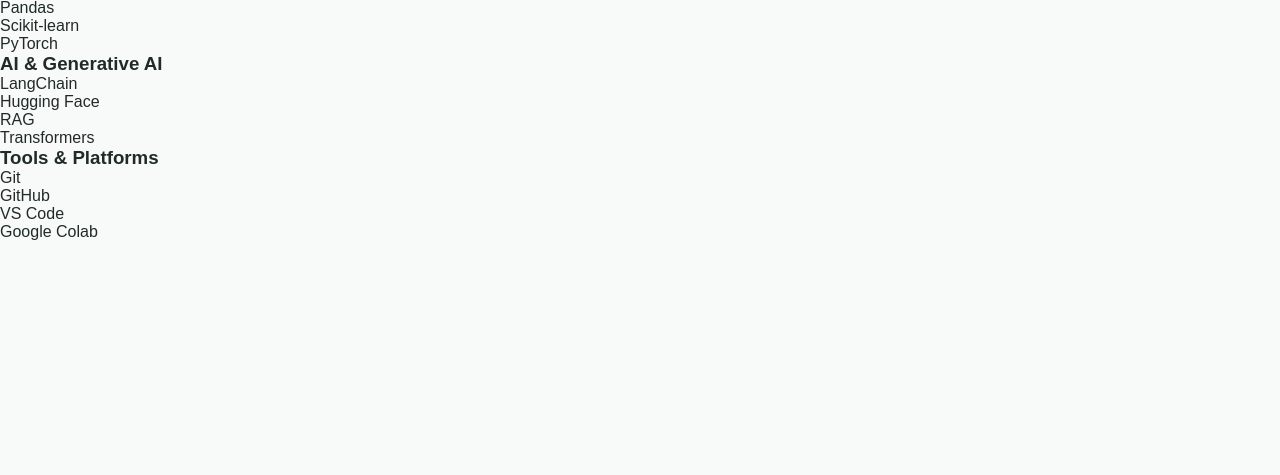
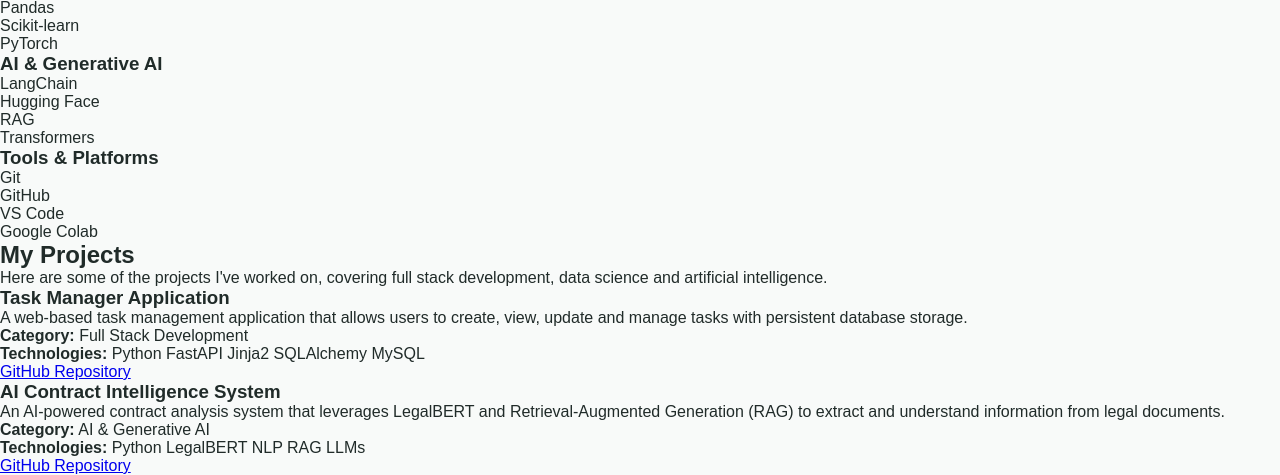
Before and after one commit to MokshithRao/personal-portfolio-application, a FastAPI app: page / in a window 1280 px wide. Shown: the part 2254-2729 px from the top of the page. Before the commit the page ends 2494 px from the top, so only its background shows below. Run offline with FastAPI, Linux system fonts and the light colour scheme.

Commit message:
Add projects section to portfolio and update home template context

```diff
--- a/main.py
+++ b/main.py
@@ -21,7 +21,8 @@ async def home(request: Request):
     context = {
         "request": request,
         "theme": theme,
-        "skills": skills
+        "skills": skills,
+        "projects": projects
     }
 
     return templates.TemplateResponse(
@@ -63,3 +64,35 @@ skills = [
         "technologies": ["Git", "GitHub", "VS Code", "Google Colab"]
     }
 ]
+
+
+
+# Projects Data
+projects = [
+    {
+        "name": "Task Manager Application",
+        "category": "Full Stack Development",
+        "description": "A web-based task management application that allows users to create, view, update and manage tasks with persistent database storage.",
+        "technologies": [
+            "Python",
+            "FastAPI",
+            "Jinja2",
+            "SQLAlchemy",
+            "MySQL"
+        ],
+        "github": "https://github.com/MokshithRao/Task-Manager-Application"
+    },
+    {
+        "name": "AI Contract Intelligence System",
+        "category": "AI & Generative AI",
+        "description": "An AI-powered contract analysis system that leverages LegalBERT and Retrieval-Augmented Generation (RAG) to extract and understand information from legal documents.",
+        "technologies": [
+            "Python",
+            "LegalBERT",
+            "NLP",
+            "RAG",
+            "LLMs"
+        ],
+        "github": "https://github.com/MokshithRao/AI_Contract_Intelligence_System-Clause_Detection_-_LLM-Based_Rewriting-.git"
+    }
+]
--- a/templates/index.html
+++ b/templates/index.html
@@ -9,4 +9,5 @@
     {% include "sections/hero.html" %}
     {% include "sections/about.html" %}
     {% include "sections/skills.html" %}
+    {% include "sections/projects.html" %}
 {% endblock %}
--- /dev/null
+++ b/templates/sections/projects.html
@@ -0,0 +1,49 @@
+<section id="projects">
+
+    <h2>My Projects</h2>
+
+    <p>
+        Here are some of the projects I've worked on,
+        covering full stack development, data science
+        and artificial intelligence.
+    </p>
+
+
+    {% for project in projects %}
+
+        <div class="project-card">
+
+            <h3>{{ project.name }}</h3>
+
+            <p>{{ project.description }}</p>
+
+            <p>
+                <strong>Category:</strong>
+                {{ project.category }}
+            </p>
+
+            <div class="project-technologies">
+
+                <strong>Technologies:</strong>
+
+                {% for technology in project.technologies %}
+
+                    <span>{{ technology }}</span>
+
+                {% endfor %}
+
+            </div>
+
+            {% if project.github %}
+
+                <a href="{{ project.github }}" target="_blank">
+                    GitHub Repository
+                </a>
+
+            {% endif %}
+
+        </div>
+
+    {% endfor %}
+
+</section>
```
